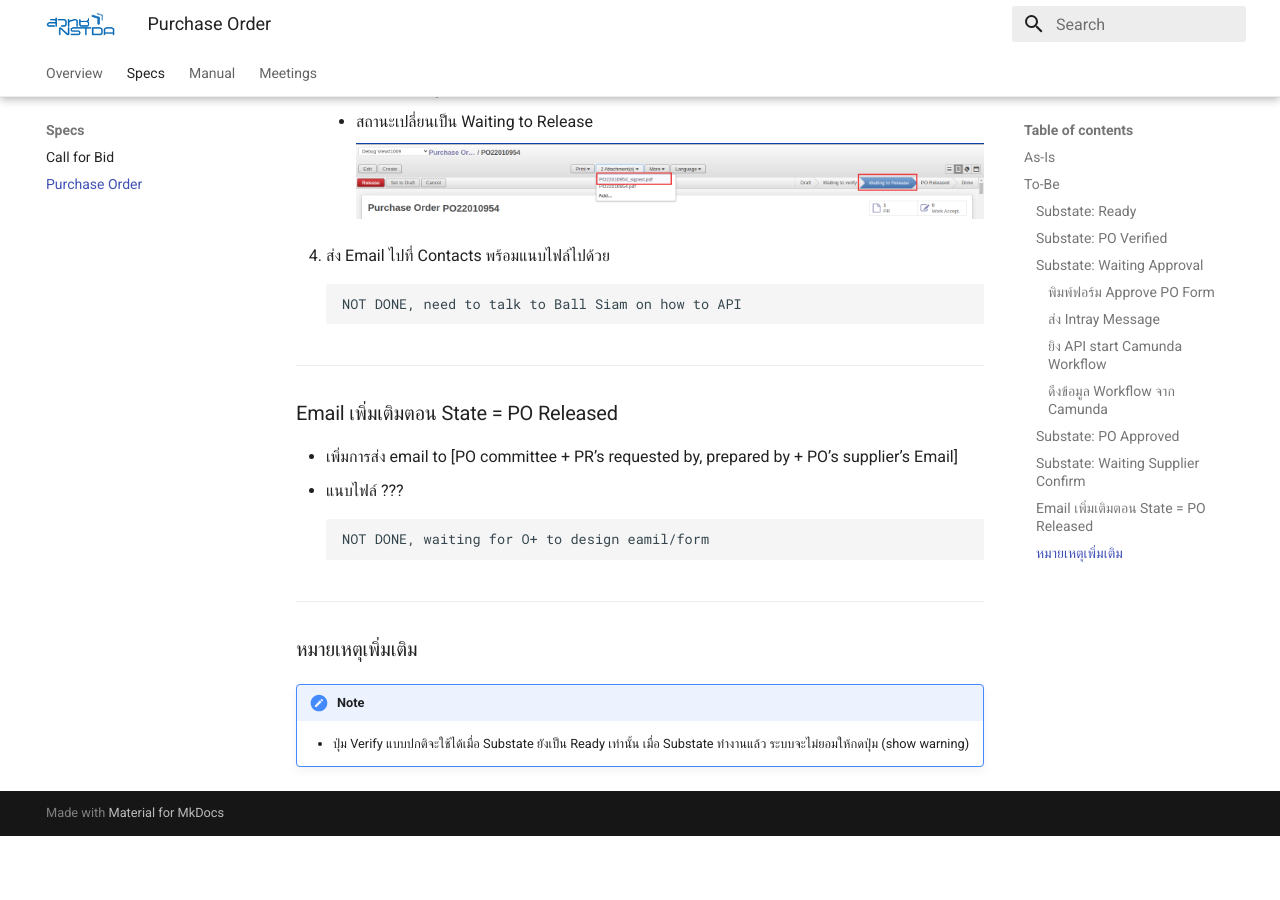
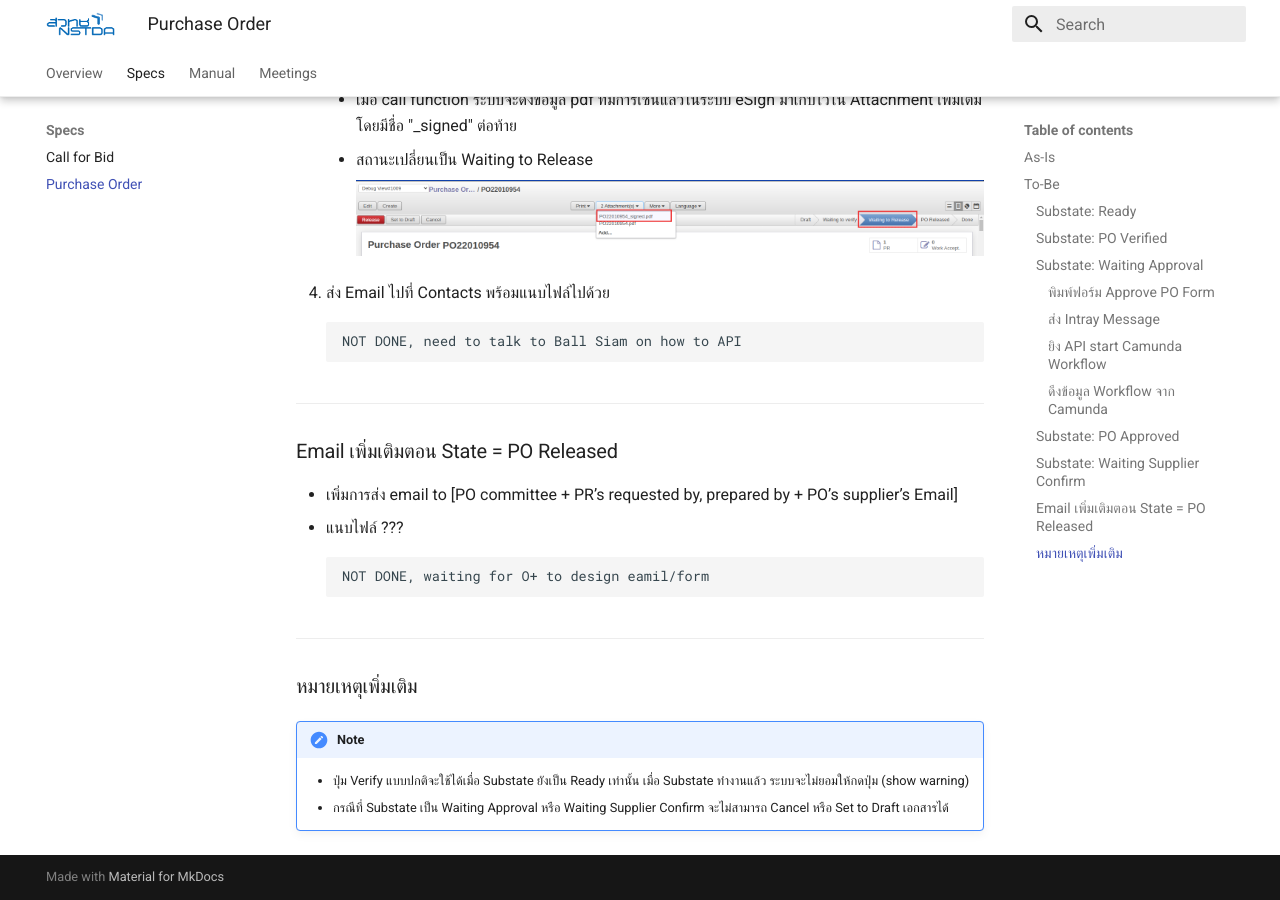
Before and after one commit to ecosoft-odoo/esign-mkdocs, an MkDocs documentation site: the page built from docs/specs/po.md, in a window 1280 px wide and 900 px high, scrolled down 8090 px. Built offline with MkDocs 1.6.1 and Material for MkDocs 9.7.7, drawn with Linux system fonts in a browser that asks for light colours; before the commit the page ends 8926 px from its top, so only the background shows below that; some of the changed text lies outside the part shown.

Commit message:
[UPD] substate

```diff
--- a/docs/specs/po.md
+++ b/docs/specs/po.md
@@ -49,6 +49,7 @@
 
 1. เลือก Approve PO Form เพื่อเตรียมแนบเป็น attachment
 2. กดปุ่ม Send to Approval
+3. กรณีที่มีการยกเลิก / เปลี่ยนแปลงการทำเอกสาร
 
 ---
 
@@ -265,3 +266,4 @@
 !!! note
 
     * ปุ่ม Verify แบบปกติจะใช้ได้เมื่อ Substate ยังเป็น Ready เท่านั้น เมื่อ Substate ทำงานแล้ว ระบบจะไม่ยอมให้กดปุ่ม (show warning)
+    * กรณีที่ Substate เป็น Waiting Approval หรือ Waiting Supplier Confirm จะไม่สามารถ Cancel หรือ Set to Draft เอกสารได้
```
Also changed, not shown: docs/specs/pics/po3.png.
